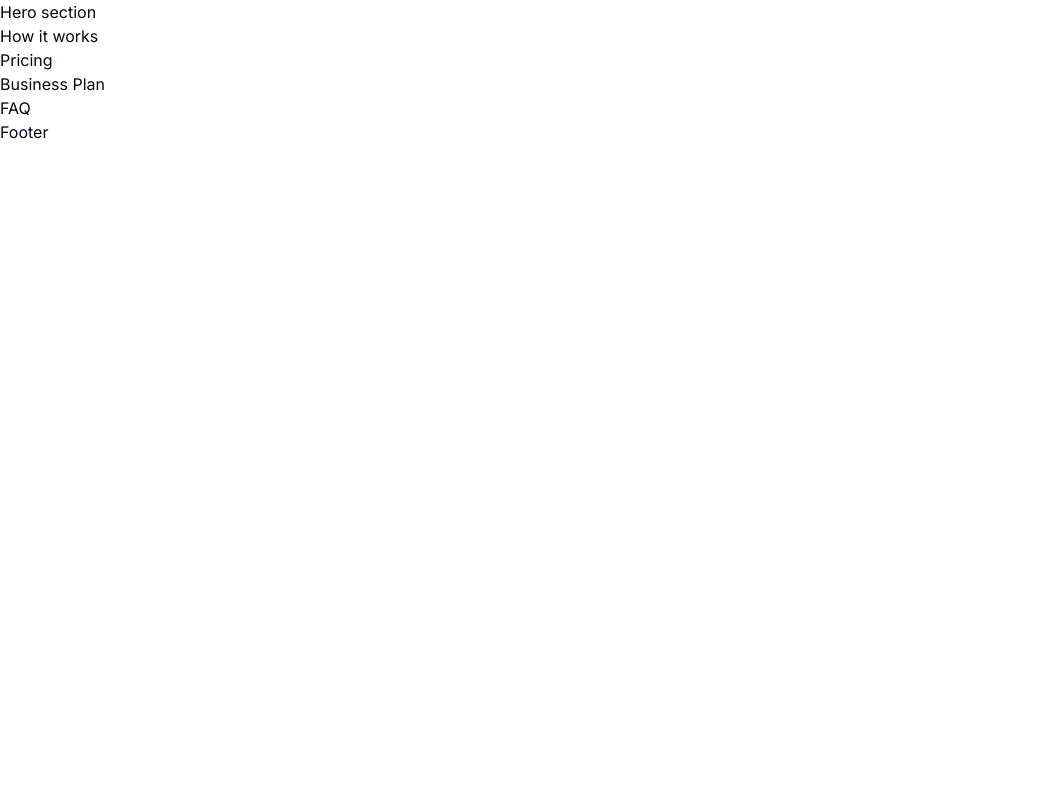
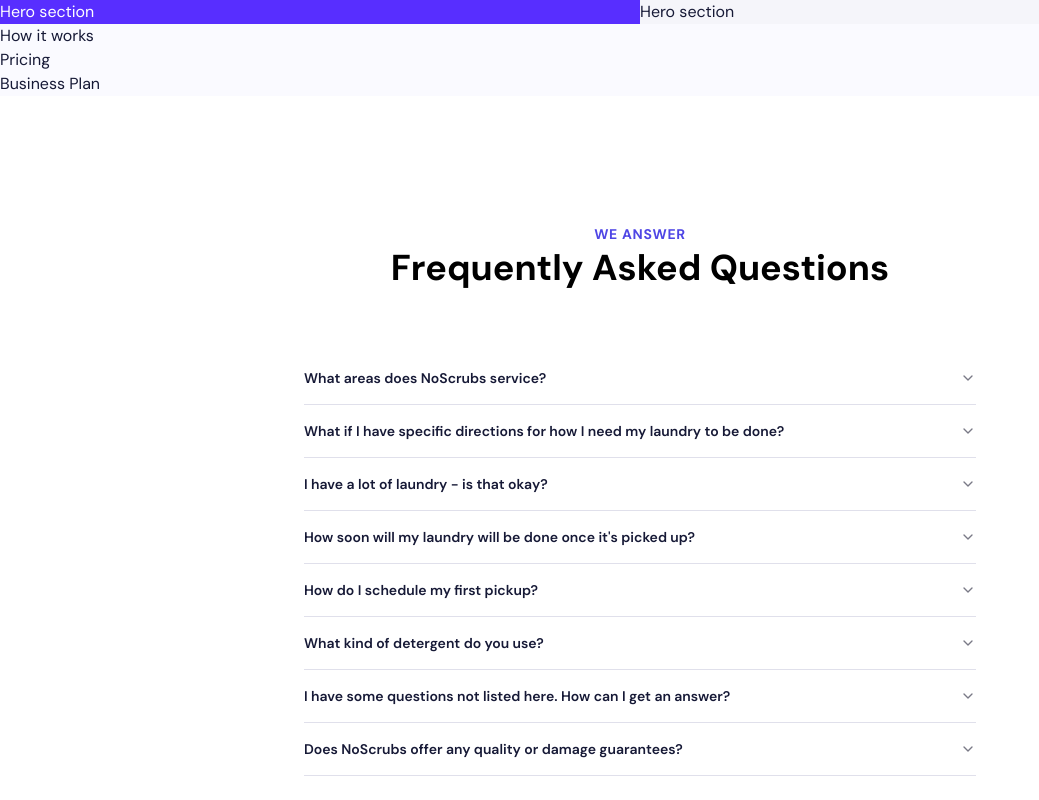
Before and after one commit to ggsingla/scrub-club-landing, a Next.js app: page / in a window 1280 px wide. Shown: the top 800 px of the page, without its empty margins (0-1039 px from the left). Built offline with nearby package versions, Linux system fonts and the light colour scheme.

Commit message:
Add Radix UI Accordion component; Update Tailwind CSS configuration; Enhance global styles; Introduce FAQ section with dynamic content

```diff
--- a/package.json
+++ b/package.json
@@ -9,6 +9,7 @@
     "lint": "next lint"
   },
   "dependencies": {
+    "@radix-ui/react-accordion": "^1.2.8",
     "@radix-ui/react-slot": "^1.2.0",
     "class-variance-authority": "^0.7.1",
     "clsx": "^2.1.1",
--- a/src/app/globals.css
+++ b/src/app/globals.css
@@ -8,65 +8,69 @@
   }
 }
 
-
-
 @layer base {
   :root {
-    --background: 0 0% 100%;
-    --foreground: 222.2 84% 4.9%;
+    --background: 240 100% 99%; /* Very light indigo tint */
+    --foreground: 234 42% 15%; /* Soft navy-indigo text */
+
     --card: 0 0% 100%;
-    --card-foreground: 222.2 84% 4.9%;
+    --card-foreground: 234 42% 15%;
+
     --popover: 0 0% 100%;
-    --popover-foreground: 222.2 84% 4.9%;
-    --primary: 222.2 47.4% 11.2%;
-    --primary-foreground: 210 40% 98%;
-    --secondary: 210 40% 96.1%;
-    --secondary-foreground: 222.2 47.4% 11.2%;
-    --muted: 210 40% 96.1%;
-    --muted-foreground: 215.4 16.3% 46.9%;
-    --accent: 210 40% 96.1%;
-    --accent-foreground: 222.2 47.4% 11.2%;
+    --popover-foreground: 234 42% 15%;
+
+    --primary: 252 100% 59%;
+    --primary-foreground: 0 0% 100%;
+
+    --secondary: 240 33% 97%;
+    --secondary-foreground: 234 42% 15%;
+
+    --muted: 240 33% 97%;
+    --muted-foreground: 240 5% 50%;
+
+    --accent: 252 100% 92%;
+    --accent-foreground: 252 80% 30%;
+
     --destructive: 0 84.2% 60.2%;
-    --destructive-foreground: 210 40% 98%;
-    --border: 214.3 31.8% 91.4%;
-    --input: 214.3 31.8% 91.4%;
-    --ring: 222.2 84% 4.9%;
-    --chart-1: 12 76% 61%;
-    --chart-2: 173 58% 39%;
-    --chart-3: 197 37% 24%;
-    --chart-4: 43 74% 66%;
-    --chart-5: 27 87% 67%;
-    --radius: 0.5rem;
+    --destructive-foreground: 0 0% 100%;
+
+    --border: 240 20% 90%;
+    --input: 240 20% 90%;
+    --ring: 252 100% 59%;
+
+    --radius: 1rem;
   }
+
   .dark {
-    --background: 222.2 84% 4.9%;
-    --foreground: 210 40% 98%;
-    --card: 222.2 84% 4.9%;
-    --card-foreground: 210 40% 98%;
-    --popover: 222.2 84% 4.9%;
-    --popover-foreground: 210 40% 98%;
-    --primary: 210 40% 98%;
-    --primary-foreground: 222.2 47.4% 11.2%;
-    --secondary: 217.2 32.6% 17.5%;
-    --secondary-foreground: 210 40% 98%;
-    --muted: 217.2 32.6% 17.5%;
-    --muted-foreground: 215 20.2% 65.1%;
-    --accent: 217.2 32.6% 17.5%;
-    --accent-foreground: 210 40% 98%;
+    --background: 234 45% 10%; /* Dark indigo tint */
+    --foreground: 240 20% 92%; /* Soft light text */
+
+    --card: 234 45% 10%;
+    --card-foreground: 240 20% 92%;
+
+    --popover: 234 45% 10%;
+    --popover-foreground: 240 20% 92%;
+
+    --primary: 252 100% 70%;
+    --primary-foreground: 234 45% 10%;
+
+    --secondary: 240 15% 20%;
+    --secondary-foreground: 240 20% 92%;
+
+    --muted: 240 15% 20%;
+    --muted-foreground: 240 10% 65%;
+
+    --accent: 252 100% 80%;
+    --accent-foreground: 234 45% 10%;
+
     --destructive: 0 62.8% 30.6%;
-    --destructive-foreground: 210 40% 98%;
-    --border: 217.2 32.6% 17.5%;
-    --input: 217.2 32.6% 17.5%;
-    --ring: 212.7 26.8% 83.9%;
-    --chart-1: 220 70% 50%;
-    --chart-2: 160 60% 45%;
-    --chart-3: 30 80% 55%;
-    --chart-4: 280 65% 60%;
-    --chart-5: 340 75% 55%;
+    --destructive-foreground: 0 0% 100%;
+
+    --border: 240 15% 25%;
+    --input: 240 15% 25%;
+    --ring: 252 100% 70%;
   }
 }
-
-
 
 @layer base {
   * {
--- a/src/app/layout.tsx
+++ b/src/app/layout.tsx
@@ -1,9 +1,14 @@
 import type { Metadata } from "next";
 import "./globals.css";
-import { Inter } from "next/font/google";
+import { DM_Sans, Signika } from "next/font/google";
 
+const signika = Signika({
+  subsets: ['latin'],
+  variable: '--font-signika',
+  weight: ['400', '500', '600', '700'],
+})
 
-const inter = Inter({
+const dmSans = DM_Sans({
   subsets: ['latin'],
   variable: '--font-sans',
   weight: ['400', '500', '600', '700'],
@@ -22,7 +27,7 @@
   return (
     <html lang="en">
       <body
-        className={`${inter.variable} antialiased font-sans`}
+        className={`${dmSans.variable} ${signika.variable} antialiased font-sans bg-background text-foreground`}
       >
         {children}
       </body>
--- a/src/components/Home/FAQ.tsx
+++ b/src/components/Home/FAQ.tsx
@@ -1,8 +1,49 @@
+import { ArrowUpRightFromSquare } from "lucide-react";
+import {
+  Accordion,
+  AccordionContent,
+  AccordionItem,
+  AccordionTrigger,
+} from "@/components/ui/accordion";
+import faqItems from "@/constant/faq.json";
+import { Button } from "../ui/button";
 const FAQ = () => {
+
   return (
-    <section className="w-full">
-      <h1>FAQ</h1>
-    </section>
+    <>
+      <div className="bg-white">
+        <div className="container mx-auto space-y-16 px-4 py-16 lg:px-8 lg:py-32 xl:max-w-7xl">
+          <div className="text-center">
+            <div className="mb-1 text-sm font-bold tracking-wider text-indigo-600 uppercase">
+              We Answer
+            </div>
+            <h2 className="text-4xl font-black text-black">
+              Frequently Asked Questions
+            </h2>
+          </div>
+          <div className="mx-auto max-w-2xl">
+            <Accordion type="single" collapsible className="w-full">
+              {faqItems.map((item, index) => (
+                <AccordionItem key={index} value={`item-${index}`}>
+                  <AccordionTrigger className="text-left font-semibold">
+                    {item.question}
+                  </AccordionTrigger>
+                  <AccordionContent className="text-gray-600 leading-7">
+                    {item.answer}
+                  </AccordionContent>
+                </AccordionItem>
+              ))}
+            </Accordion>
+          </div>
+          <div className="text-center">
+            <Button>
+              <span>Go to support center</span>
+              <ArrowUpRightFromSquare className="size-5 opacity-50" />
+            </Button>
+          </div>
+        </div>
+      </div>
+    </>
   );
 };
 
--- a/src/components/Home/HeroSection.tsx
+++ b/src/components/Home/HeroSection.tsx
@@ -1,7 +1,12 @@
 const HeroSection = () => {
   return (
-    <section className="w-full">
-      <h1>Hero section</h1>
+    <section className="w-full grid grid-cols-4">
+      <div className="bg-primary text-primary-foreground col-span-2">
+        <h1>Hero section</h1>
+      </div>
+      <div className="bg-secondary col-span-2">
+        <h1>Hero section</h1>
+      </div>
     </section>
   );
 };
--- /dev/null
+++ b/src/components/ui/accordion.tsx
@@ -0,0 +1,57 @@
+"use client"
+
+import * as React from "react"
+import * as AccordionPrimitive from "@radix-ui/react-accordion"
+import { ChevronDown } from "lucide-react"
+
+import { cn } from "@/lib/utils"
+
+const Accordion = AccordionPrimitive.Root
+
+const AccordionItem = React.forwardRef<
+  React.ElementRef<typeof AccordionPrimitive.Item>,
+  React.ComponentPropsWithoutRef<typeof AccordionPrimitive.Item>
+>(({ className, ...props }, ref) => (
+  <AccordionPrimitive.Item
+    ref={ref}
+    className={cn("border-b", className)}
+    {...props}
+  />
+))
+AccordionItem.displayName = "AccordionItem"
+
+const AccordionTrigger = React.forwardRef<
+  React.ElementRef<typeof AccordionPrimitive.Trigger>,
+  React.ComponentPropsWithoutRef<typeof AccordionPrimitive.Trigger>
+>(({ className, children, ...props }, ref) => (
+  <AccordionPrimitive.Header className="flex">
+    <AccordionPrimitive.Trigger
+      ref={ref}
+      className={cn(
+        "flex flex-1 items-center justify-between py-4 text-sm font-medium transition-all hover:underline text-left [&[data-state=open]>svg]:rotate-180",
+        className
+      )}
+      {...props}
+    >
+      {children}
+      <ChevronDown className="h-4 w-4 shrink-0 text-muted-foreground transition-transform duration-200" />
+    </AccordionPrimitive.Trigger>
+  </AccordionPrimitive.Header>
+))
+AccordionTrigger.displayName = AccordionPrimitive.Trigger.displayName
+
+const AccordionContent = React.forwardRef<
+  React.ElementRef<typeof AccordionPrimitive.Content>,
+  React.ComponentPropsWithoutRef<typeof AccordionPrimitive.Content>
+>(({ className, children, ...props }, ref) => (
+  <AccordionPrimitive.Content
+    ref={ref}
+    className="overflow-hidden text-sm data-[state=closed]:animate-accordion-up data-[state=open]:animate-accordion-down"
+    {...props}
+  >
+    <div className={cn("pb-4 pt-0", className)}>{children}</div>
+  </AccordionPrimitive.Content>
+))
+AccordionContent.displayName = AccordionPrimitive.Content.displayName
+
+export { Accordion, AccordionItem, AccordionTrigger, AccordionContent }
--- /dev/null
+++ b/src/constant/faq.json
@@ -0,0 +1,34 @@
+[
+  {
+    "question": "What areas does NoScrubs service?",
+    "answer": "NoScrubs offers wash and fold services in Austin, Texas. We make laundry day easier for as many Austinites as possible. Check out the list of zip codes we currently cover below: 78701, 78702, 78703, 78704, 78705, 78712, 78717, 78721, 78722, 78723, 78724, 78727, 78728, 78729, 78731, 78735, 78739, 78741, 78744, 78745, 78746, 78748, 78749, 78750, 78751, 78752, 78753, 78754, 78756, 78757, 78758, 78759, 78660. We're continuously working to expand our reach, so if we're not in your area yet, stay tuned!"
+  },
+  {
+    "question": "What if I have specific directions for how I need my laundry to be done?",
+    "answer": "We understand that everyone has their laundry preferences. Whether you need certain items air-dried or delicate fabrics washed in cold water, we've got you covered. Simply provide detailed instructions when you place your order, and we'll make sure your laundry is handled exactly as you desire."
+  },
+  {
+    "question": "I have a lot of laundry - is that okay?",
+    "answer": "Absolutely! Our standard subscription handles up to 20 lbs per pickup (2x / month) , and our family plan goes up to 40 lbs per pickup (4x/month). If you've got more laundry than that, no worries- you can add as much as you need for just $2 per pound. Not sure how much your laundry weighs? We'll weigh it for you while we complete your order."
+  },
+  {
+    "question": "How soon will my laundry will be done once it's picked up?",
+    "answer": "At NoScrubs, we start working on your laundry as soon as we get it. Your laundry will typically be done within about 4 hours after pickup. The time may vary depending on the size of your laundry load and the time of the day. However, rest assured you will receive clean, folded laundry as quickly as possible."
+  },
+  {
+    "question": "How do I schedule my first pickup?",
+    "answer": "To schedule your first pickup, start by subscribing to NoScrubs through our website or app. After subscribing, you'll gain access to our scheduling calendar. Simply select a time that fits your schedule, and you're all set. You can leave your laundry by the door for our team to pick up or hand it over directly."
+  },
+  {
+    "question": "What kind of detergent do you use?",
+    "answer": "At NoScrubs, we use a hypoallergenic, dye-free, unscented detergent to ensure your clothes are cleaned gently. Our detergents are safe for sensitive skin. If you prefer a specific detergent, feel free to provide it along with your laundry, and we'll use your preferred product instead."
+  },
+  {
+    "question": "I have some questions not listed here. How can I get an answer?",
+    "answer": "If you have any questions not covered here, please call or text us at (737) 321-7722. You can also send us an email to support@noscrubs.io. Our team is ready to help and will reach out to you promptly to provide the answers you need."
+  },
+  {
+    "question": "Does NoScrubs offer any quality or damage guarantees?",
+    "answer": "Yes, NoScrubs Laundry Service offers two guarantees for a stress-free laundry experience. 1. Satisfaction Guarantee: If your clothes don't come back to your complete satisfaction, let us know, and we'll refund the cost of your order. 2. Damage Insurance: If any clothing damage occurs, your order is insured for verified claims up to $750 at no additional cost. Our laundry experts take great care with every load, so issues are rare, but we're here to ensure your clothes are fully protected."
+  }
+]
--- a/tailwind.config.ts
+++ b/tailwind.config.ts
@@ -11,38 +11,40 @@
   theme: {
   	extend: {
   		fontFamily: {
-        sans: ['var(--font-sans)'],
+  			sans: [
+  				'var(--font-sans)'
+  			]
   		},
   		colors: {
   			background: 'hsl(var(--background))',
   			foreground: 'hsl(var(--foreground))',
   			card: {
   				DEFAULT: 'hsl(var(--card))',
-          foreground: 'hsl(var(--card-foreground))',
+  				foreground: 'hsl(var(--card-foreground))'
   			},
   			popover: {
   				DEFAULT: 'hsl(var(--popover))',
-          foreground: 'hsl(var(--popover-foreground))',
+  				foreground: 'hsl(var(--popover-foreground))'
   			},
   			primary: {
   				DEFAULT: 'hsl(var(--primary))',
-          foreground: 'hsl(var(--primary-foreground))',
+  				foreground: 'hsl(var(--primary-foreground))'
   			},
   			secondary: {
   				DEFAULT: 'hsl(var(--secondary))',
-          foreground: 'hsl(var(--secondary-foreground))',
+  				foreground: 'hsl(var(--secondary-foreground))'
   			},
   			muted: {
   				DEFAULT: 'hsl(var(--muted))',
-          foreground: 'hsl(var(--muted-foreground))',
+  				foreground: 'hsl(var(--muted-foreground))'
   			},
   			accent: {
   				DEFAULT: 'hsl(var(--accent))',
-          foreground: 'hsl(var(--accent-foreground))',
+  				foreground: 'hsl(var(--accent-foreground))'
   			},
   			destructive: {
   				DEFAULT: 'hsl(var(--destructive))',
-          foreground: 'hsl(var(--destructive-foreground))',
+  				foreground: 'hsl(var(--destructive-foreground))'
   			},
   			border: 'hsl(var(--border))',
   			input: 'hsl(var(--input))',
@@ -52,15 +54,37 @@
   				'2': 'hsl(var(--chart-2))',
   				'3': 'hsl(var(--chart-3))',
   				'4': 'hsl(var(--chart-4))',
-          '5': 'hsl(var(--chart-5))',
-        },
+  				'5': 'hsl(var(--chart-5))'
+  			}
   		},
   		borderRadius: {
   			lg: 'var(--radius)',
   			md: 'calc(var(--radius) - 2px)',
-        sm: 'calc(var(--radius) - 4px)',
+  			sm: 'calc(var(--radius) - 4px)'
   		},
+  		keyframes: {
+  			'accordion-down': {
+  				from: {
+  					height: '0'
   				},
+  				to: {
+  					height: 'var(--radix-accordion-content-height)'
+  				}
+  			},
+  			'accordion-up': {
+  				from: {
+  					height: 'var(--radix-accordion-content-height)'
+  				},
+  				to: {
+  					height: '0'
+  				}
+  			}
+  		},
+  		animation: {
+  			'accordion-down': 'accordion-down 0.2s ease-out',
+  			'accordion-up': 'accordion-up 0.2s ease-out'
+  		}
+  	}
   },
   plugins: [animate],
 }
```
Also changed, not shown: src/app/page.tsx (+6 -6 lines), public/noscrubs-sq.png (added), 1 other file (tests, documents, lock files or other folders). Lines whose indentation alone changed are shown as unchanged.
